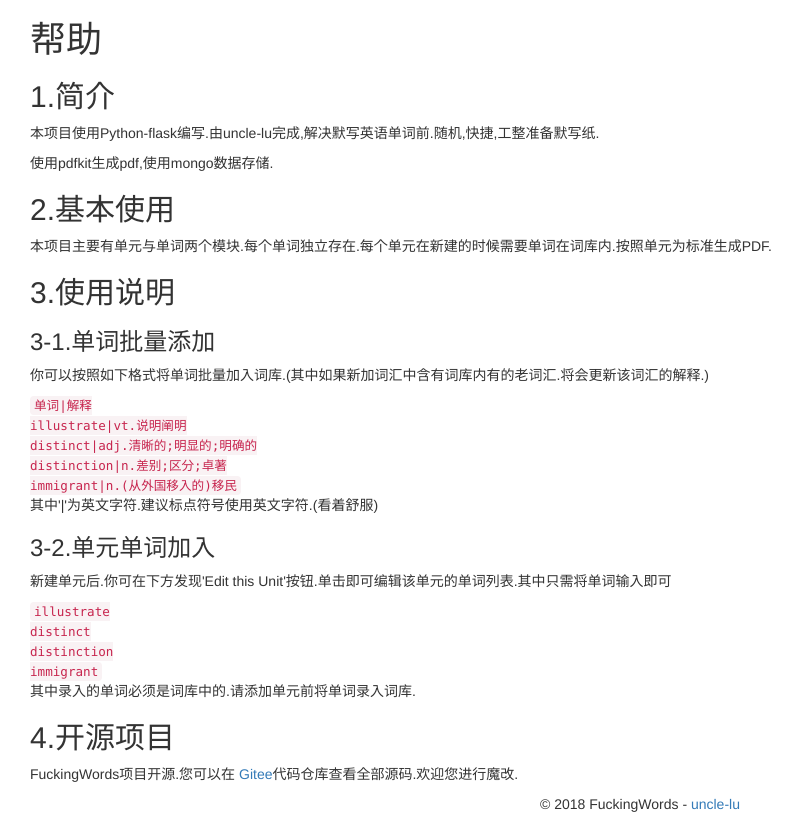
After one commit to uncle-lu/FuckingWords, a Flask app: template app/FW/templates/help.html in a window 1280 px wide. The commit adds this page. Shown: the whole page, without its empty margins (0-804 px from the left). Run offline with Flask 2, Linux system fonts and the light colour scheme; the template is opened without the code that fills it, so the values that code supplies are empty; some libraries are stand-ins or nearby versions.

Commit message:
create help ico

```diff
--- a/app/FW/app.py
+++ b/app/FW/app.py
@@ -13,6 +13,7 @@ nav = Nav()
 
 Top = Navbar('FuckingWords',
     View('Home','main_views.index'),
+    View('Help','main_views.Help'),
     View('Units','Units_views.index'),
     View('Words','Words_views.index'),
     View('Create','Create_pdf_views.pdf_list')
--- a/app/FW/templates/base.html
+++ b/app/FW/templates/base.html
@@ -1,4 +1,10 @@
 {% extends "bootstrap/base.html" %}
+
+{% block head %}
+{{ super() }}
+<link rel="shortcut icon" href="{{ url_for('static',filename='words.ico',) }}" type="image/x-icon">
+<link rel="icon" href="{{ url_for('static',filename='words.ico',) }}" type="image/x-icon">
+{% endblock %}
 
 {% block title %}{{ title }}-FuckingWords{% endblock %}
 
@@ -20,7 +26,7 @@
 
 <footer class="footer">
     <div class="container">
-        <p style="text-align:center">&copy; 2018 FuckingWords - uncle-lu</p>
+        <p style="text-align:center">&copy; 2018 FuckingWords - <a href="https://gitee.com/uncle-lu">uncle-lu</a></p>
     </div>
 </footer>
 {% endblock %}
--- /dev/null
+++ b/app/FW/templates/help.html
@@ -0,0 +1,43 @@
+{% extends 'base.html' %}
+
+{% block page_content %}
+<h1>帮助</h1>
+
+<h2>1.简介</h2>
+
+<p>本项目使用Python-flask编写.由uncle-lu完成,解决默写英语单词前.随机,快捷,工整准备默写纸.</p>
+
+<p>使用pdfkit生成pdf,使用mongo数据存储.</p>
+
+<h2>2.基本使用</h2>
+
+<p>本项目主要有单元与单词两个模块.每个单词独立存在.每个单元在新建的时候需要单词在词库内.按照单元为标准生成PDF.</p>
+
+<h2>3.使用说明</h2>
+
+<h3>3-1.单词批量添加</h3>
+
+<p>你可以按照如下格式将单词批量加入词库.(其中如果新加词汇中含有词库内有的老词汇.将会更新该词汇的解释.)</p>
+<code>
+    单词|解释<br>
+    illustrate|vt.说明阐明<br>
+    distinct|adj.清晰的;明显的;明确的<br>
+    distinction|n.差别;区分;卓著<br>
+    immigrant|n.(从外国移入的)移民<br>
+</code>
+<p>其中'|'为英文字符.建议标点符号使用英文字符.(看着舒服)</p>
+
+<h3>3-2.单元单词加入</h3>
+
+<p>新建单元后.你可在下方发现'Edit this Unit'按钮.单击即可编辑该单元的单词列表.其中只需将单词输入即可</p>
+
+<code>illustrate<br>
+distinct<br>
+distinction<br>
+immigrant<br>
+</code>
+<p>其中录入的单词必须是词库中的.请添加单元前将单词录入词库.</p>
+
+<h2>4.开源项目</h2>
+<p>FuckingWords项目开源.您可以在 <a href="https://gitee.com/uncle-lu/FuckingWord">Gitee</a>代码仓库查看全部源码.欢迎您进行魔改.</p>
+{% endblock %}
--- a/app/FW/view.py
+++ b/app/FW/view.py
@@ -8,3 +8,7 @@ main_views = Blueprint('main_views',__name__)
 @main_views.route('/')
 def index():
     return render_template('index.html',title=u'主页')
+
+@main_views.route('/help')
+def Help():
+    return render_template('help.html',title=u'帮助')
```
Also changed, not shown: app/FW/static/words.ico (added), 1 other file.
